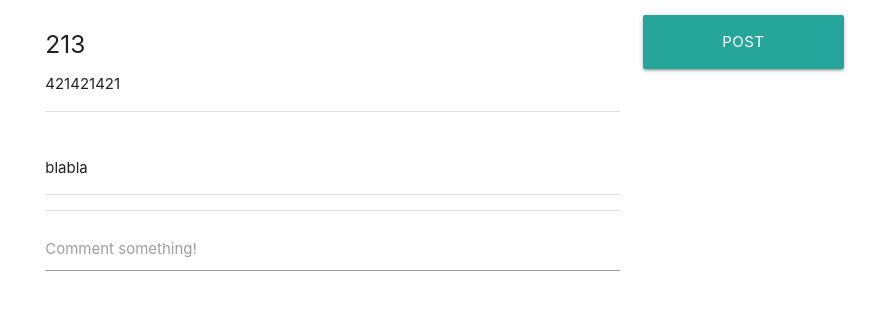
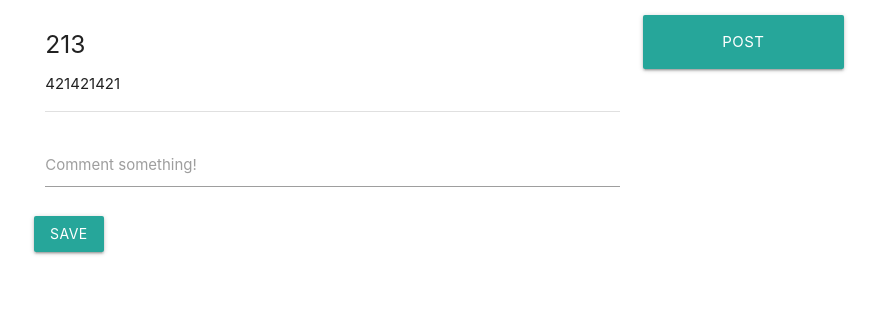
Before and after one commit to ossaris56/flasktutorial, a Flask app: page /comments/1 in a window 1280 px wide. Shown: the top 320 px of the page, without its empty margins (158-1035 px from the left). Run offline with Flask 2, Linux system fonts and the light colour scheme.

Commit message:
added id to votes

```diff
--- a/templates/comments.html
+++ b/templates/comments.html
@@ -16,11 +16,6 @@
           <p>{{ post_dict['text'] }}</p>
           <div class="divider"></div>
         </div>
-               <div class="section">
-                   <p>blabla</p>
-                    <div class="divider"></div>
-               </div>
-            <div class="divider"></div>
         <div class="row">
           <form class="col s12">
             <div class="row">
@@ -28,13 +23,20 @@
                 <textarea id="textarea1" class="materialize-textarea"></textarea>
                 <label for="textarea1">Comment something!</label>
               </div>
+              <div>
+                <button class="btn waves-effect waves-light" type="submit" name="action">
+                  save
+                </button>
+              </div>
             </div>
           </form>
         </div>
        </div>
        <div class="col s3">
         <div class="section">
-                    <a href="postdiscussion" class="waves-effect waves-light btn-large">Post something!</a>
+          <a href="postdiscussion" class="waves-effect waves-light btn-large">
+            Post something!
+          </a>
         </div>
       </div>
     </div>
--- a/templates/index.html
+++ b/templates/index.html
@@ -16,9 +16,9 @@
           <div class="section">
               <div class="row">
                 <div class="col s1">
-                  <i class="small material-icons">arrow_upward</i>
+                  <i class="small material-icons" id={{post['id']}}>arrow_upward</i>
                   <p>asda</p>
-                  <i class="small material-icons">arrow_downward</i>
+                  <i class="small material-icons" id={{post['id']}}>arrow_downward</i>
                 </div>
                 <div class="col s11">
                   <h5>{{ post['title'] }}</h5>
```
Lines whose indentation alone changed are shown as unchanged.
